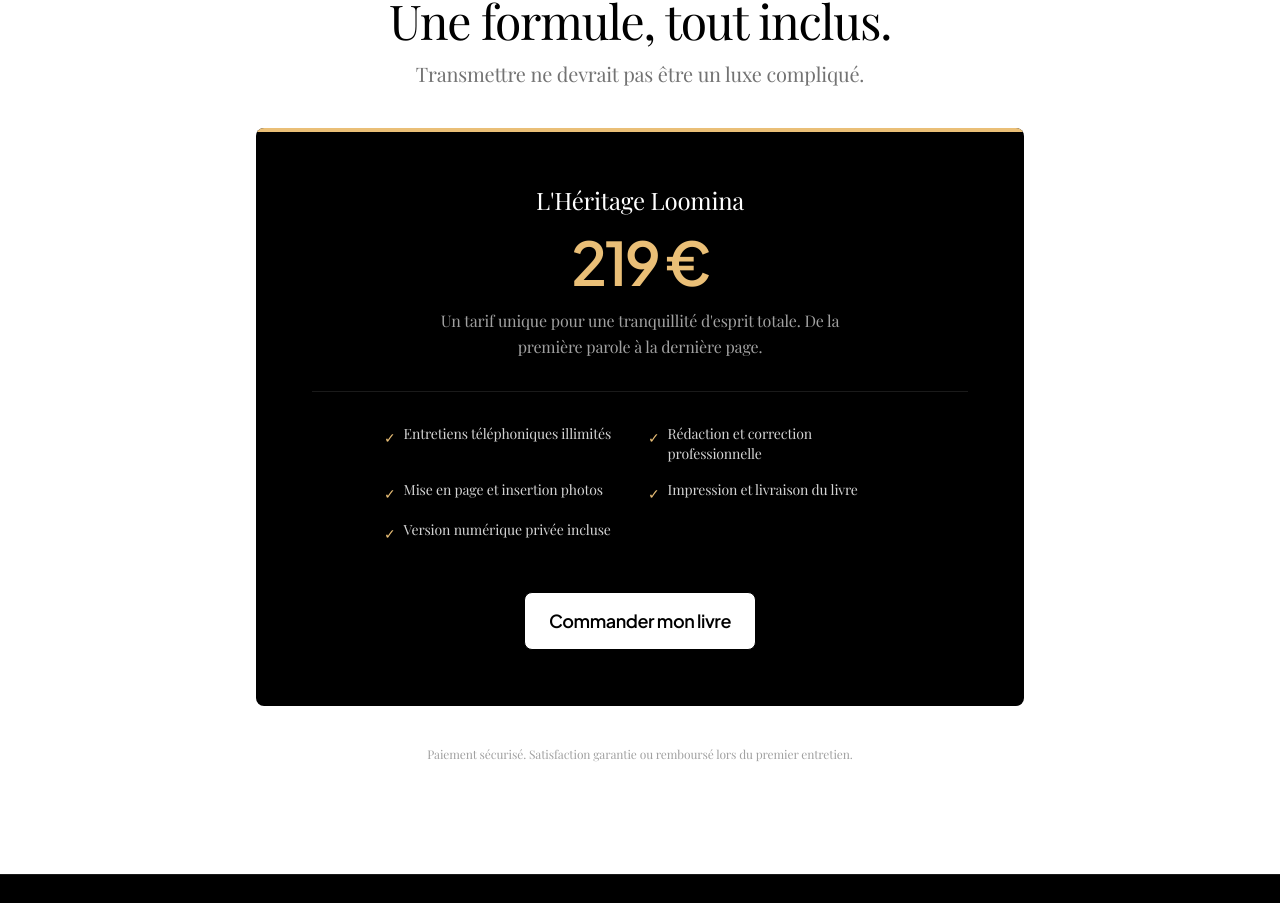
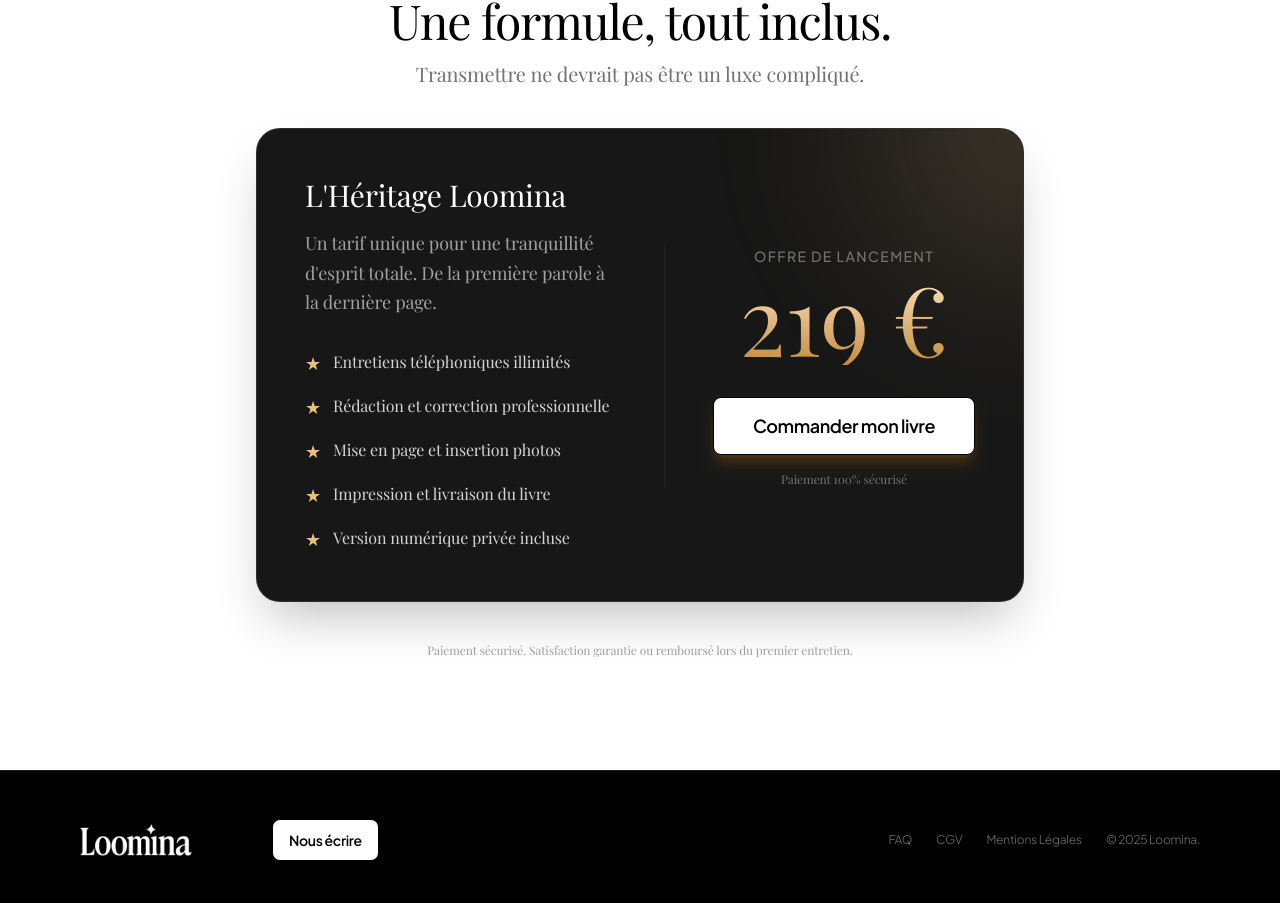
Before and after one commit to solalchetrit/loomina, a Next.js app: page / in a window 1280 px wide. Shown: the part 2680-3583 px from the top of the page. Built offline with nearby package versions, Linux system fonts and the light colour scheme; a web font is replaced by a local one.

Commit message:
Redesign pricing section: dark theme, golden price, grid layout

```diff
--- a/app/page.tsx
+++ b/app/page.tsx
@@ -56,34 +56,48 @@ export default function Home() {
               <p className="text-xl text-neutral-500">Transmettre ne devrait pas être un luxe compliqué.</p>
             </div>
 
-            <div className="bg-black text-white rounded-lg p-6 md:p-14 relative overflow-hidden">
-              <div className="absolute top-0 left-0 w-full h-1 bg-[var(--loomina-amber)]"></div>
+            <div className="bg-neutral-900 rounded-3xl p-8 md:p-12 relative overflow-hidden border border-white/10 shadow-2xl">
+              {/* Glow Effect Top Right */}
+              <div className="absolute top-0 right-0 w-[500px] h-[500px] bg-[radial-gradient(circle_at_center,_var(--loomina-amber)_0%,_transparent_70%)] opacity-20 blur-3xl pointer-events-none -translate-y-1/2 translate-x-1/2"></div>
 
-              <div className="space-y-8 relative z-10">
+              <div className="relative z-10 grid md:grid-cols-2 gap-12 items-center">
+                {/* Left Column: Promise & Details */}
+                <div className="space-y-8 text-left">
                   <div>
-                  <h3 className="text-2xl font-semibold mb-2">{offer.title}</h3>
-                  <div className="text-6xl font-bold text-[var(--loomina-amber)] tracking-tighter my-4">{offer.price}</div>
-                  <p className="text-neutral-400 max-w-md mx-auto">{offer.description}</p>
+                    <h3 className="text-3xl font-serif text-white mb-4">{offer.title}</h3>
+                    <p className="text-neutral-400 leading-relaxed text-lg">{offer.description}</p>
                   </div>
 
-                <hr className="border-white/10" />
-
-                <ul className="grid sm:grid-cols-2 gap-4 text-left mx-auto max-w-lg text-sm text-neutral-300">
+                  <ul className="space-y-4 text-neutral-300">
                     {offer.highlights.map((item) => (
-                    <li key={item} className="flex items-start gap-2">
-                      <span className="text-[var(--loomina-amber)] mt-1">✓</span> {item}
+                      <li key={item} className="flex items-start gap-3">
+                        <span className="text-[var(--loomina-amber)] text-lg">★</span>
+                        <span className="flex-1">{item}</span>
                       </li>
                     ))}
                   </ul>
+                </div>
 
-                <div className="pt-4">
+                {/* Right Column: Price & Action */}
+                <div className="flex flex-col items-center justify-center text-center space-y-8 md:border-l border-white/5 md:pl-12">
+                  <div className="space-y-2">
+                    <span className="text-neutral-500 text-sm uppercase tracking-widest font-medium">Offre de lancement</span>
+                    <div className="text-7xl md:text-8xl font-serif font-medium bg-clip-text text-transparent bg-gradient-to-b from-[#ffecc8] to-[#c58c3c]">
+                      {offer.price}
+                    </div>
+                  </div>
+
+                  <div className="w-full">
                     <MagicButton
                       href="mailto:contact@loomina.fr?subject=Commande%20Loomina"
                       variant="secondary"
                       size="lg"
+                      className="w-full shadow-lg shadow-amber-500/20"
                     >
                       Commander mon livre
                     </MagicButton>
+                    <p className="text-neutral-500 text-xs mt-4">Paiement 100% sécurisé</p>
+                  </div>
                 </div>
               </div>
             </div>
```
Lines whose indentation alone changed are shown as unchanged.
